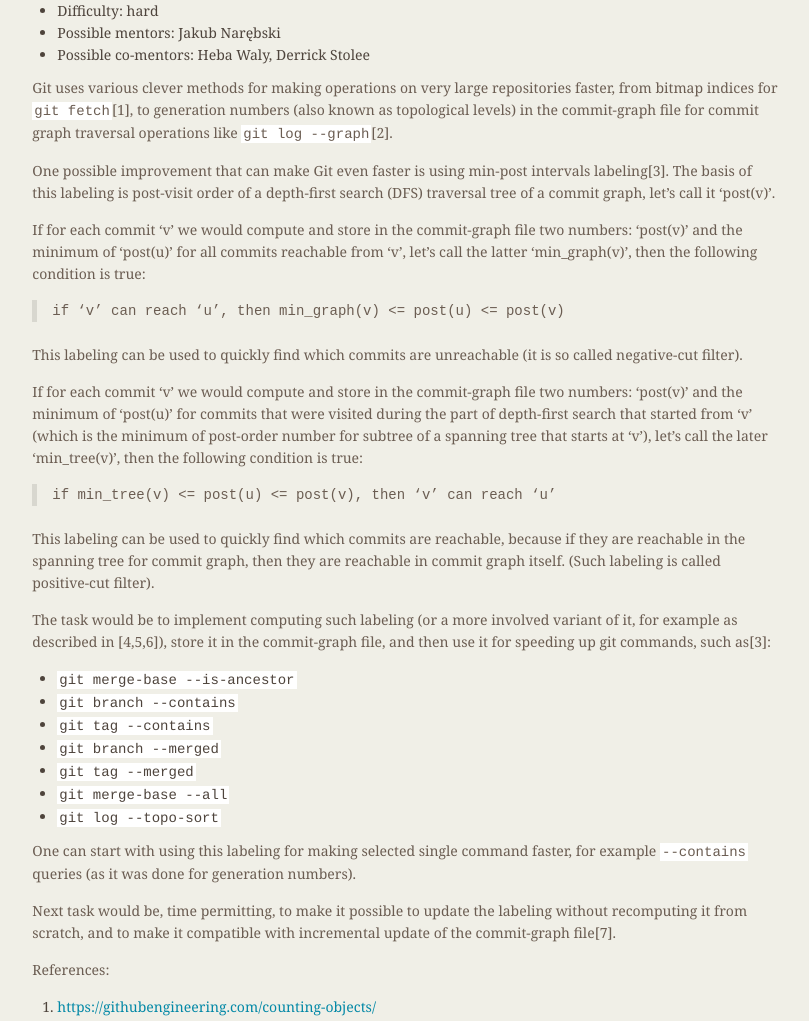
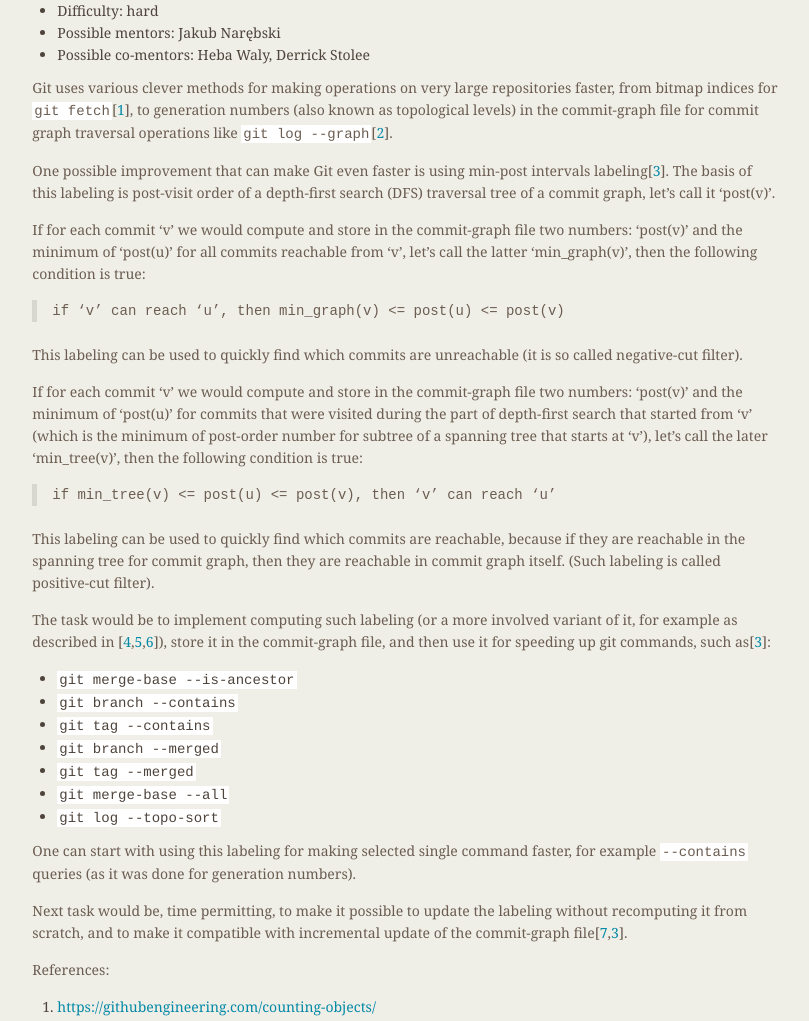
Before and after one commit to git/git.github.io, a Jekyll site: the page built from SoC-2020-Ideas.md, in a window 1280 px wide and 1400 px high, scrolled down 1254 px. Shown: the part 160-1181 px from the top of the window, without its empty margins (339-1148 px from the left). Built offline with Jekyll 4.4.1, drawn with Linux system fonts in a browser that asks for light colours.

Commit message:
SoC-2020-Ideas: Hyperlink "cite" style references, via [[1][]]

```diff
--- a/SoC-2020-Ideas.md
+++ b/SoC-2020-Ideas.md
@@ -93,12 +93,12 @@
  - Possible co-mentors: Heba Waly, Derrick Stolee
 
 Git uses various clever methods for making operations on very large
-repositories faster, from bitmap indices for `git fetch`[1], to generation
+repositories faster, from bitmap indices for `git fetch`[[1][]], to generation
 numbers (also known as topological levels) in the commit-graph file for
-commit graph traversal operations like `git log --graph`[2].
+commit graph traversal operations like `git log --graph`[[2][]].
 
 One possible improvement that can make Git even faster is using min-post
-intervals labeling[3].  The basis of this labeling is post-visit order of
+intervals labeling[[3][]].  The basis of this labeling is post-visit order of
 a depth-first search (DFS) traversal tree of a commit graph, let's call it
 'post(v)'.
 
@@ -127,9 +127,9 @@
 labeling is called positive-cut filter).
 
 The task would be to implement computing such labeling (or a more
-involved variant of it, for example as described in [4,5,6]), store it
+involved variant of it, for example as described in [[4][],[5][],[6][]]), store it
 in the commit-graph file, and then use it for speeding up git
-commands, such as[3]:
+commands, such as[[3][]]:
 
  - `git merge-base --is-ancestor`
  - `git branch --contains`
@@ -145,7 +145,7 @@
 
 Next task would be, time permitting, to make it possible to update the
 labeling without recomputing it from scratch, and to make it
-compatible with incremental update of the commit-graph file[7].
+compatible with incremental update of the commit-graph file[[7][],[3][]].
 
 References:
 
@@ -160,6 +160,14 @@
 6. <https://colab.research.google.com/drive/1V-U7_slu5Z3s5iEEMFKhLXtaxSu5xyzg>
 7. <https://devblogs.microsoft.com/devops/updates-to-the-git-commit-graph-feature/>
 
+[1]: https://githubengineering.com/counting-objects/ "Counting Objects | The GitHub Blog"
+[2]: https://devblogs.microsoft.com/devops/supercharging-the-git-commit-graph-iii-generations/ "Supercharging the Git Commit Graph III: Generations and Graph Algorithms | Azure DevOps Blog"
+[3]: https://drive.google.com/open?id=1psMBVfcRHcZeJ7AewGpdoymrEfFVdXoK "Graph operations in Git version control system (PDF)"
+[4]: https://arxiv.org/abs/1404.4465 "[arXiv:1404.4465] PReaCH: A Fast Lightweight Reachability Index using Pruning and Contraction Hierarchies"
+[5]: https://arxiv.org/abs/1211.3375 "[arXiv:1211.3375] High-Performance Reachability Query Processing under Index Size Restrictions"
+[6]: https://colab.research.google.com/drive/1V-U7_slu5Z3s5iEEMFKhLXtaxSu5xyzg "Reachability labels for version control graphs.ipynb | Colaboratory"
+[7]: https://devblogs.microsoft.com/devops/updates-to-the-git-commit-graph-feature/ "Updates to the Git Commit Graph Feature | Azure DevOps Blog"
+
 See also discussion in:
 
 <https://public-inbox.org/git/86tvl0zhos.fsf@gmail.com/t/>
```
